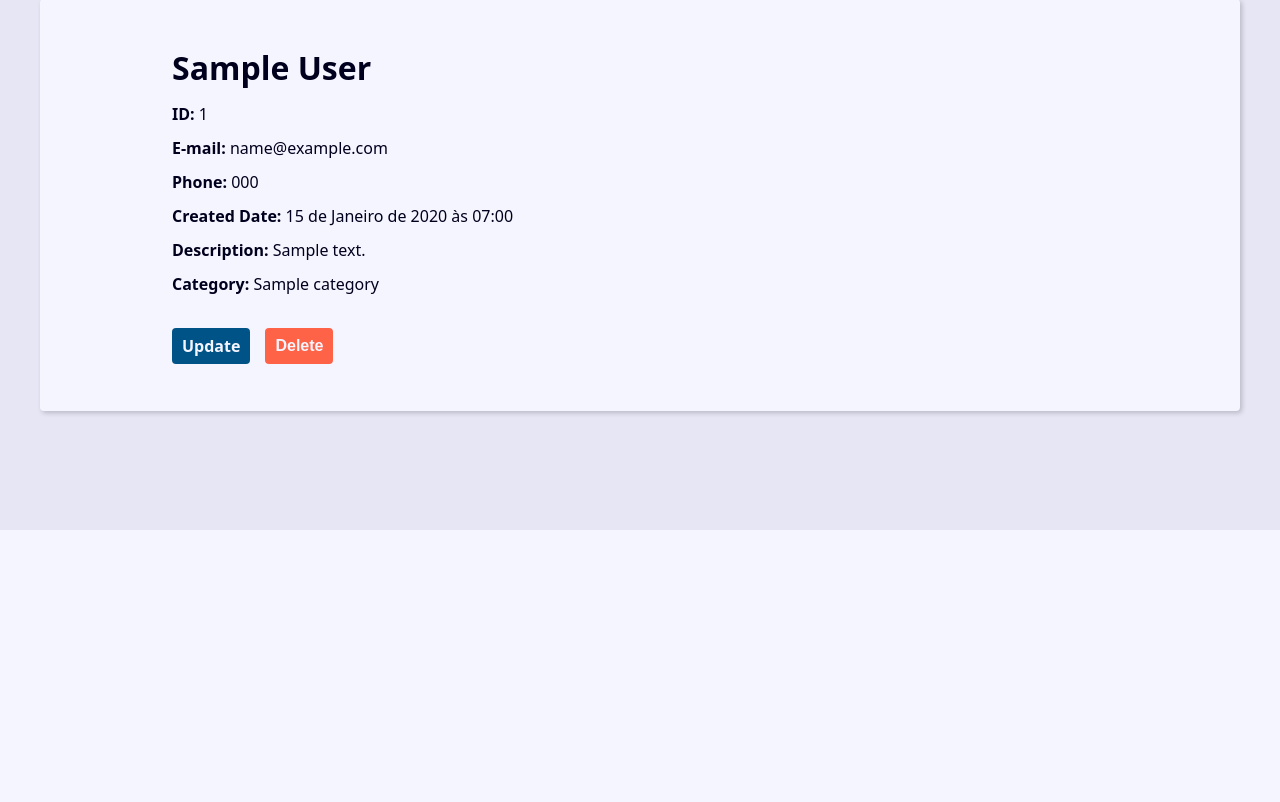
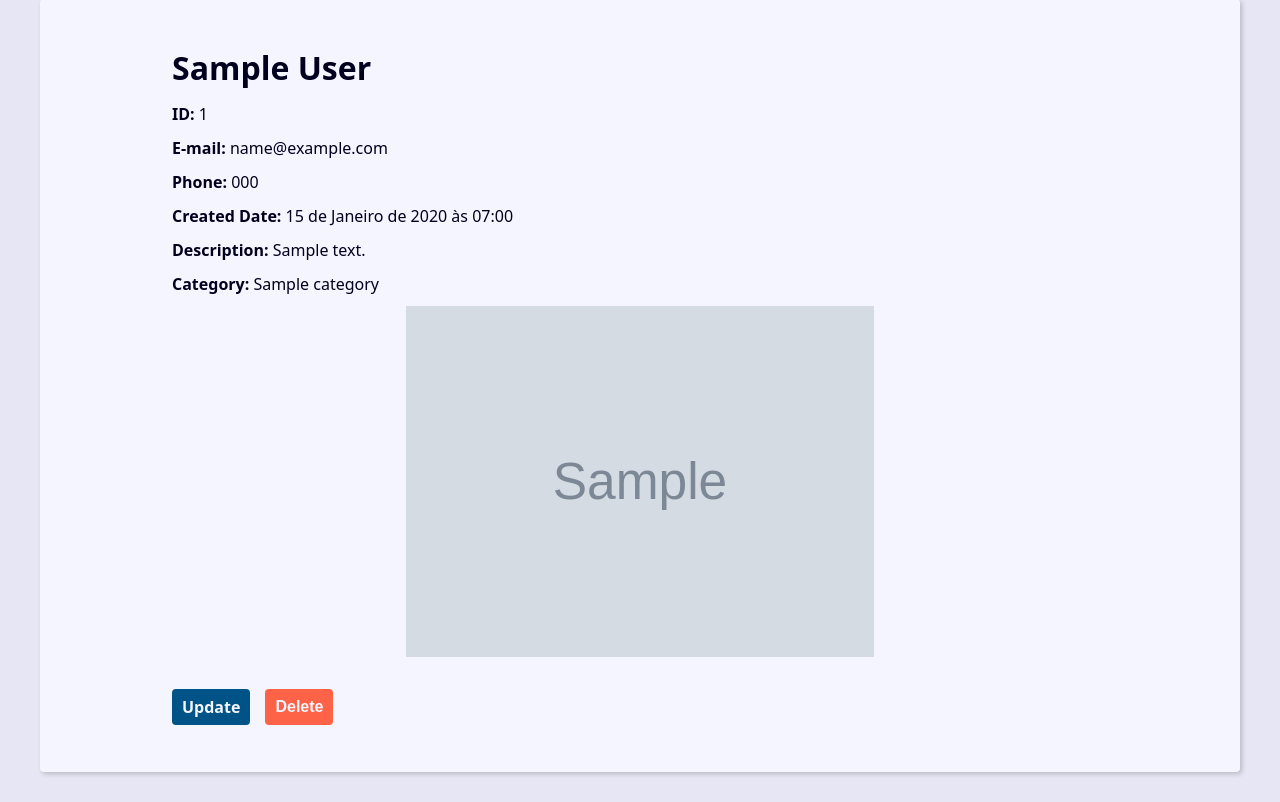
Before and after one commit to gustavof04/agenda-django, a Django app: page /contact/1/ in a window 1280 px wide. Shown: the part 270-1072 px from the top of the page. Before the commit the page ends 800 px from the top, so only its background shows below. Run offline with Django 4.2, Linux system fonts and the light colour scheme; tables that the repository leaves empty hold one stand-in row (values such as "Sample post"); grey boxes marked "Sample" are stand-in pictures.

Commit message:
feat: Adiciona campo de imagem ao contact.html

```diff
--- a/base_static/global/css/style.css
+++ b/base_static/global/css/style.css
@@ -334,3 +334,10 @@ svg {
 .btn-delete {
     background: tomato;
 }
+
+.center-img img {
+    display: block;
+    margin-left: auto;
+    margin-right: auto;
+    width: 50%;
+}
--- a/contact/templates/contact/contact.html
+++ b/contact/templates/contact/contact.html
@@ -12,6 +12,12 @@
         <p><b>Created Date:</b> {{ contact.created_date }}</p>
         <p><b>Description:</b> {{ contact.description }}</p>
         <p><b>Category:</b> {{ contact.category.name }}</p>
+
+        {% if contact.picture %}
+            <p class="center-img">
+                <img src="{{ contact.picture.url }}" alt="{{ contact.first_name }} {{ contact.last_name }}">
+            </p>
+        {% endif %}
 
         <div class="contact-links">
             <a class="btn btn-link" href="{% url "contact:update" contact.id %}">Update</a>
```
